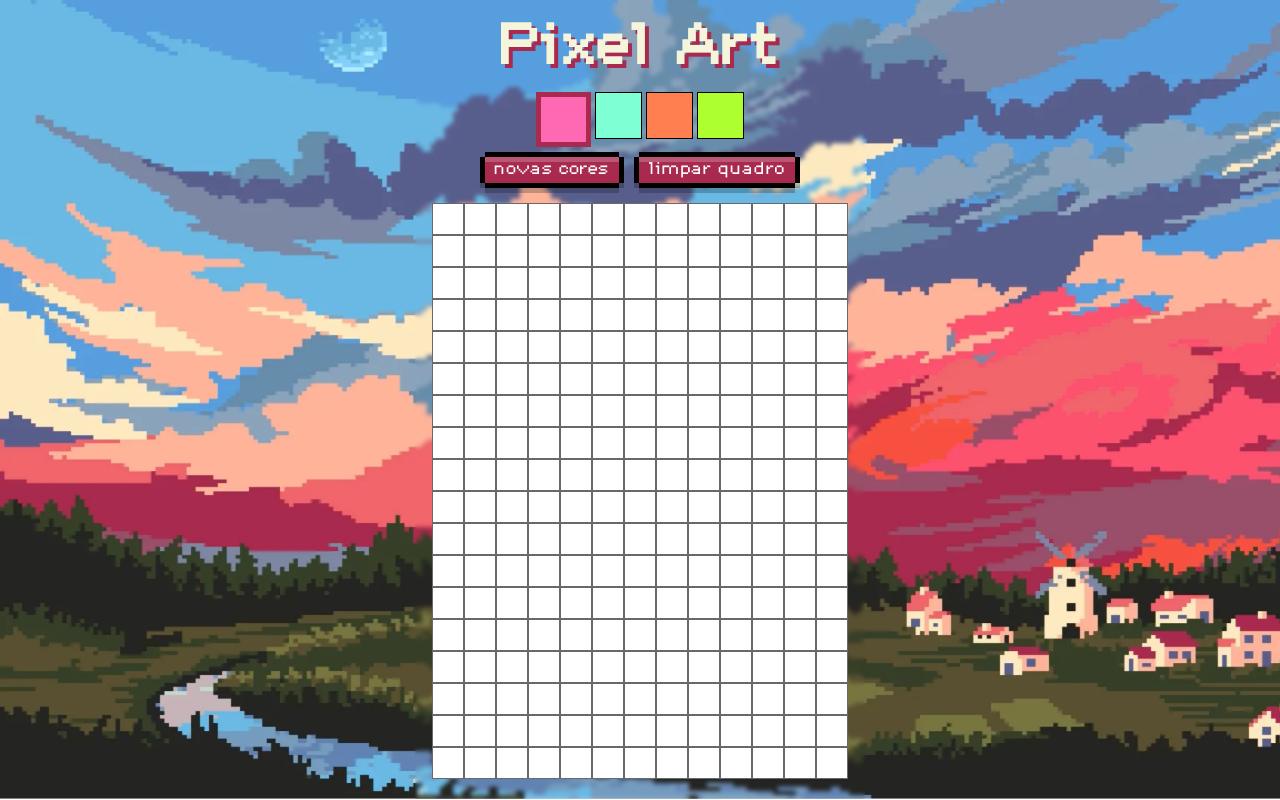
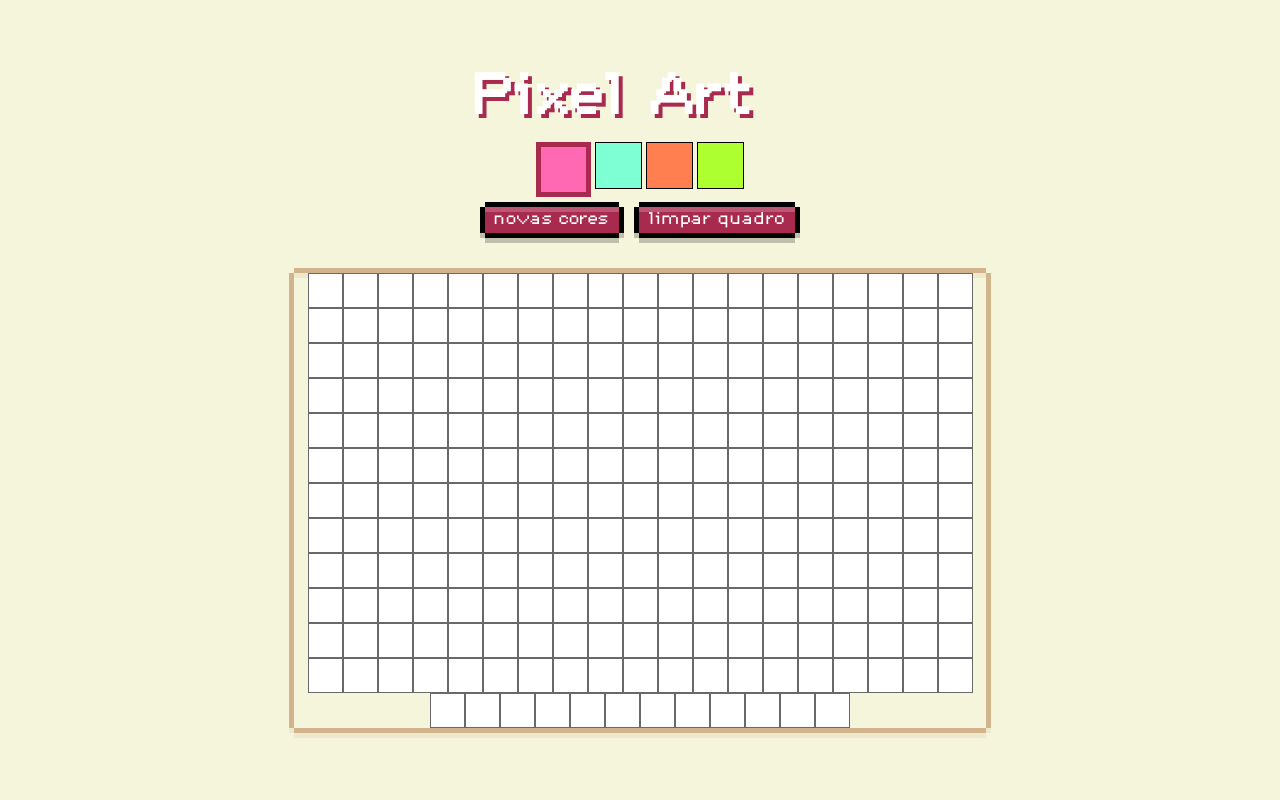
Before and after one commit to amandarosr/pixels-art, a website: page index.html in a window 1280 px wide. Drawn offline with Linux system fonts and the light colour scheme.

Commit message:
no blur effect, board border and height in .css file for pixels

```diff
--- a/index.html
+++ b/index.html
@@ -10,6 +10,7 @@
 
   <body>
     <main class="page-container">
+      <div class="top">
         <h1 id="title">Pixel Art</h1>
         <section id="color-palette">
           <div class="color"></div>
@@ -21,6 +22,7 @@
           <button id="button-random-color">novas cores</button>
           <button id="clear-board">limpar quadro</button>
         </section>
+      </div>
       <section id="pixel-board"></section>
     </main>
     <script src="script.js"></script>
--- a/script.js
+++ b/script.js
@@ -30,15 +30,6 @@ buttonRandom.addEventListener('click', () => {
   localStorage.setItem('colorPalette', JSON.stringify(myColors));
 });
 
-// const savedColor = Object.values(JSON.parse(localStorage.getItem('colorPalette')));
-
-// for (let index4 = 0; index4 < colorSquares.length; index4 += 1) {
-//   if (localStorage.length !== null) {
-//     colorSquares[index4].style.backgroundColor = `${savedColor[index4]}`;
-//   } else {
-//     colorSquares[index4].style.backgroundColor = `${colors[index4]}`;
-//   }
-
 const pixelBoard = document.querySelector('#pixel-board');
 
 const createBoard = (number) => {
@@ -48,14 +39,12 @@ const createBoard = (number) => {
     pixelBoard.appendChild(pixel);
   }
 };
-createBoard(234);
+createBoard(240);
 
 const pixels = document.querySelectorAll('.pixel');
 
 for (let index6 = 0; index6 < pixels.length; index6 += 1) {
   pixels[index6].style.border = 'solid dimgrey 1px';
-  pixels[index6].style.height = '30px';
-  pixels[index6].style.width = '30px';
   pixels[index6].style.display = 'inline-block';
   pixels[index6].style.backgroundColor = 'white';
 }
--- a/style.css
+++ b/style.css
@@ -4,22 +4,20 @@
 }
 
 body {
-  background-image: url("./images/pixel-countryside.webp");
-  background-size: cover;
-  background-position-y: 90%;
+  background-color: beige;
   display: flex;
   flex-flow: row wrap;
   justify-content: center;
   align-items: center;
   font-family: PixelFont;
   margin: 0;
-  min-height: 100vh;
+  height: 100vh;
   /* width: 100vw; */
 }
 
 button {
   color: #fff;
-  background-color: #A82A4E;
+  background-color: #a82a4e;
   font-family: PixelFont;
   font-size: 15px;
   border: 0;
@@ -30,24 +28,20 @@ button {
   padding: 5px 10px;
 }
 
-.ratio-btn {
-  background-color: #585E8C;
-}
-
 .page-container {
-  backdrop-filter: blur(2px);
   display: flex;
   flex-direction: column;
   align-items: center;
+  justify-content: center;
+  height: 100%;
 }
 
 #title {
-  color: beige;
+  color: white;
   text-shadow: 4px 4px 0px rgb(168, 42, 78);
   margin: 10px 0 20px;
   border-radius: 10%;
   height: 50px;
-  padding-top: 10px;
   font-size: 50px;
 }
 
@@ -72,13 +66,27 @@ button {
 }
 
 #pixel-board {
+  /* border: groove #A82A4E 15px; */
+  box-shadow: 0px 5px tan, 0px -5px tan, 5px 0px tan, -5px 0px tan,
+    0px 10px rgb(210, 180, 140, 0.2), 5px 5px rgb(210, 180, 140, 0.2),
+    -5px 5px rgb(210, 180, 140, 0.2), inset 0px 5px rgb(210, 180, 140, 0.2);
   display: flex;
   flex-wrap: wrap;
   justify-content: center;
-  max-width: 430px;
-  margin: 20px 10px;
+  padding: 0;
+  width: 692px;
+  margin: 40px 10px 10px;
+}
+
+.pixel {
+  height: 33px;
+  width: 33px;
 }
 
 .selected {
   border: solid #a82a4e 5px;
 }
+
+/* @media screen and (max-width: 770px) {
+
+} */
```
Lines whose indentation alone changed are shown as unchanged.
